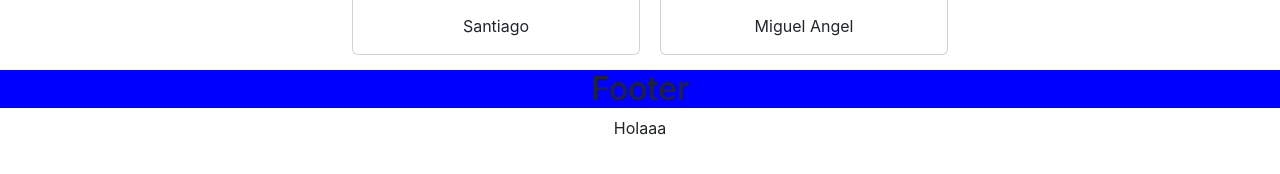
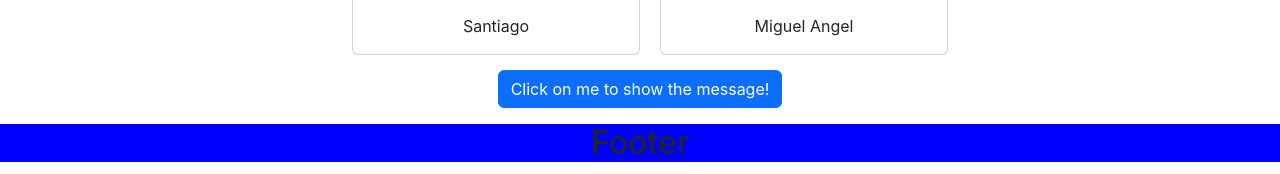
Before and after one commit to santiagomaza/react, a React (Create React App) app: page / in a window 1280 px wide. Shown: the part 374-548 px from the top of the page. Built offline with nearby package versions, Linux system fonts and the light colour scheme.

Commit message:
SAdded the component alert

```diff
--- a/public/index.html
+++ b/public/index.html
@@ -10,6 +10,7 @@
       content="Web site created using create-react-app"
     />
     <link rel="apple-touch-icon" href="%PUBLIC_URL%/logo192.png" />
+    <link rel="stylesheet" href="https://cdn.jsdelivr.net/npm/bootstrap-icons@1.9.1/font/bootstrap-icons.css">
     <!--
       manifest.json provides metadata used when your web app is installed on a
       user's mobile device or desktop. See https://developers.google.com/web/fundamentals/web-app-manifest/
--- a/src/App.js
+++ b/src/App.js
@@ -2,6 +2,8 @@ import './App.css';
 import Navbar from './components/Navbar/Navbar';
 import Footer from './components/Footer/Footer'
 import Cards from './components/Cards/Cards';
+import Alert from './components/Alerts/Alert';
+import { useState } from 'react';
 
 function App() {
 
@@ -16,6 +18,12 @@ function App() {
     }
   ]
 
+  const [msg, setMsg] = useState(false)
+
+  const showMsg = () => {
+    setMsg(!msg)
+  }
+
   return (
     <div className="App">
       <Navbar title='Title' />
@@ -24,6 +32,14 @@ function App() {
         arrayInformation.map(person => <Cards name = {person.name} image = {person.image} />)
       }
       </div>
+      <div>
+        <button type='button' className='btn btn-primary mb-3' onClick={showMsg}>Click on me to show the message!</button>
+        {
+          msg === true ?
+          <Alert message="Hello people!" /> :
+          ''
+        }
+      </div>
       <Footer />
     </div>
   );
--- /dev/null
+++ b/src/components/Alerts/Alert.js
@@ -0,0 +1,10 @@
+import React from 'react'
+import './alert.css'
+
+const Alert = (alert) => {
+  return (
+    <div className="alert alert-warning" role="alert"><i className="bi bi-emoji-smile px-2"></i>{alert.message}</div>
+  )
+}
+
+export default Alert
--- /dev/null
+++ b/src/components/Alerts/alert.css
@@ -0,0 +1,4 @@
+.alert{
+  background-color: yellow;
+  margin: 0px 570px 12px 570px;
+}
```
